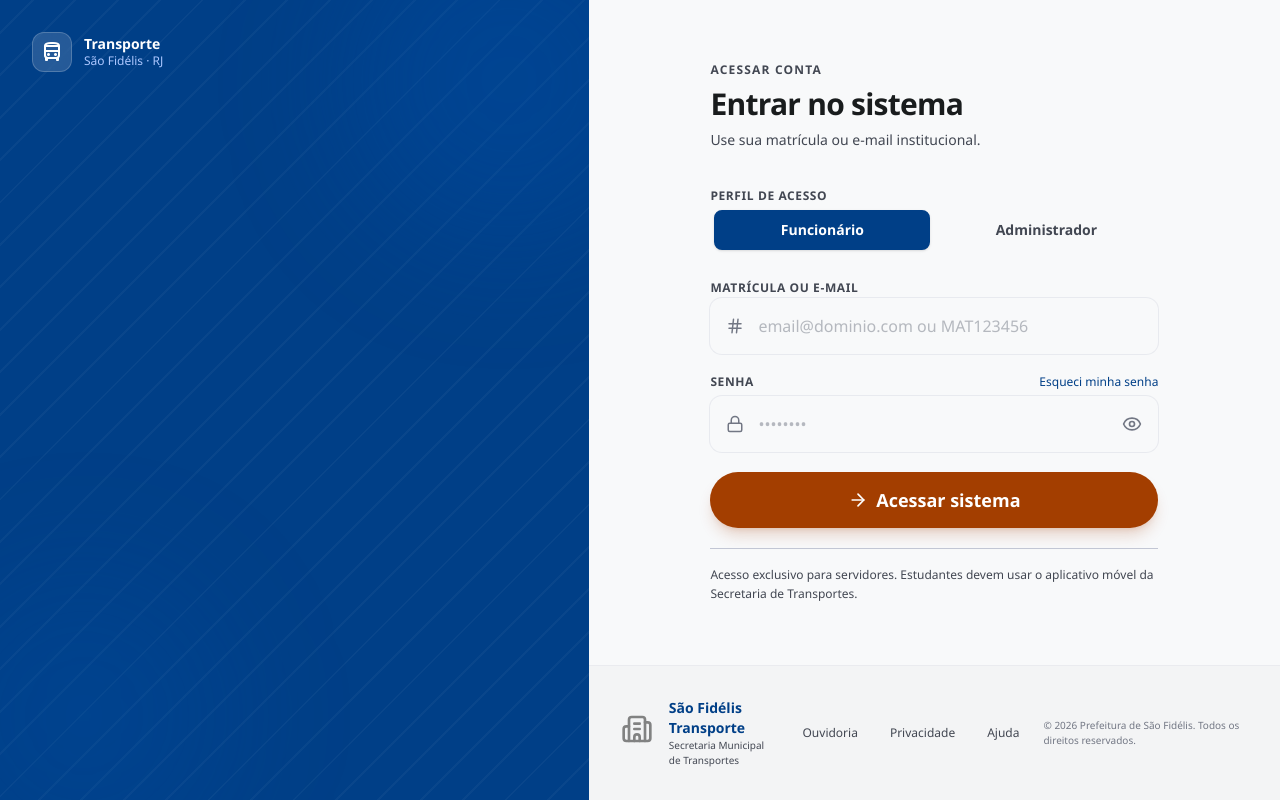
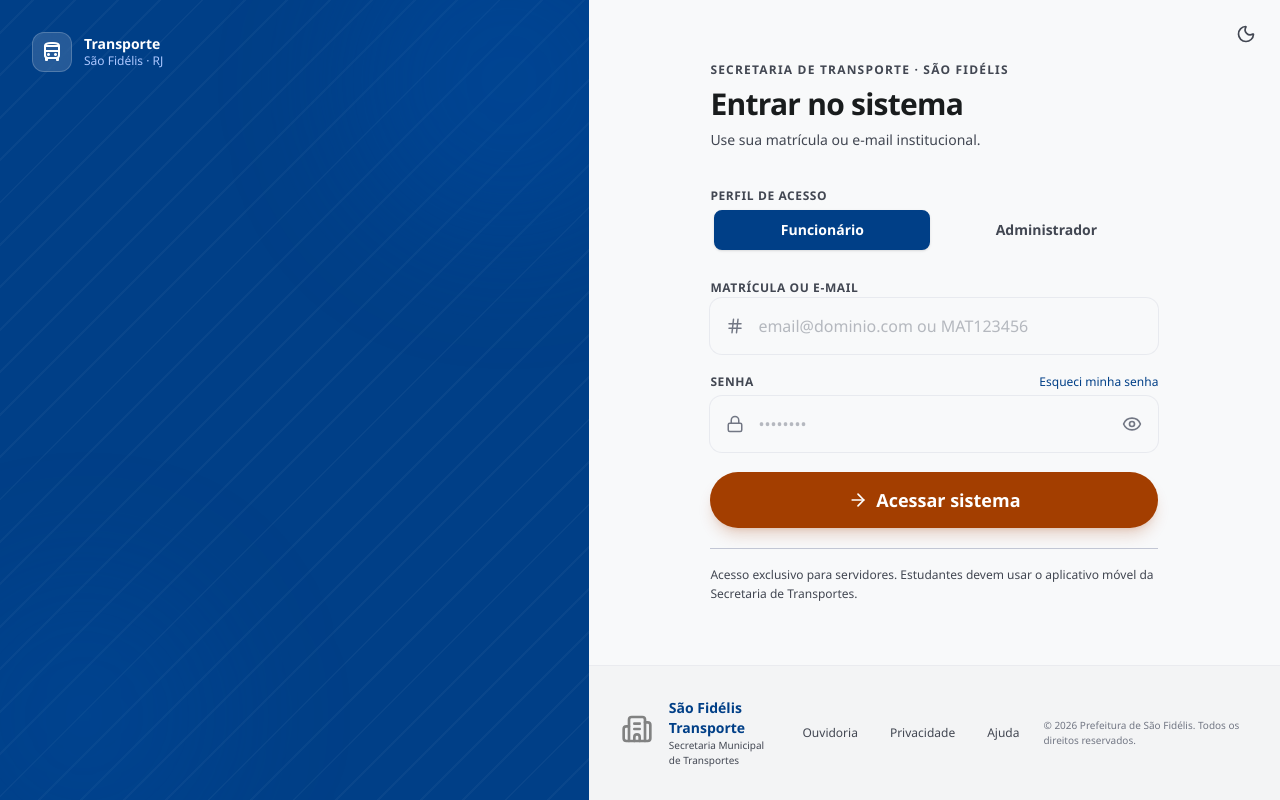
Before and after one commit to VRGOrganization/vrg-transport-employee-frontend, a Next.js app: page /login in a window 1280 px wide. Built offline with nearby package versions, Linux system fonts and the light colour scheme; no server answers.

Commit message:
feat(login): adiciona toggle de tema e corrige rótulo do eyebrow

```diff
--- a/src/app/(auth)/login/page.tsx
+++ b/src/app/(auth)/login/page.tsx
@@ -1,6 +1,6 @@
 import { EmployeeAdminLoginForm } from "@/components/auth/EmployeeAdminLoginForm";
 import { Footer } from "@/components/layout/Footer";
-import Link from "next/link";
+import { ThemeToggle } from "@/components/ui/ThemeToggle";
 
 export default function EmployeeAdminLoginPage() {
   return (
@@ -43,12 +43,16 @@ export default function EmployeeAdminLoginPage() {
       </aside>
 
       {/* RIGHT PANEL */}
-      <main className="flex-1 flex flex-col bg-surface">
+      <main className="flex-1 flex flex-col bg-surface relative">
+        <div className="absolute top-4 right-4">
+          <ThemeToggle className="text-on-surface-variant hover:bg-surface-container hover:text-on-surface" />
+        </div>
+
         <div className="flex-1 flex items-center justify-center px-8 py-12">
           <div className="w-full max-w-md">
             {/* Eyebrow */}
             <p className="text-xs font-bold uppercase tracking-widest text-on-surface-variant mb-2">
-              Acessar Conta
+              Secretaria de Transporte · São Fidélis
             </p>
             <h1 className="text-3xl font-extrabold text-on-surface tracking-tight mb-2">
               Entrar no sistema
```
